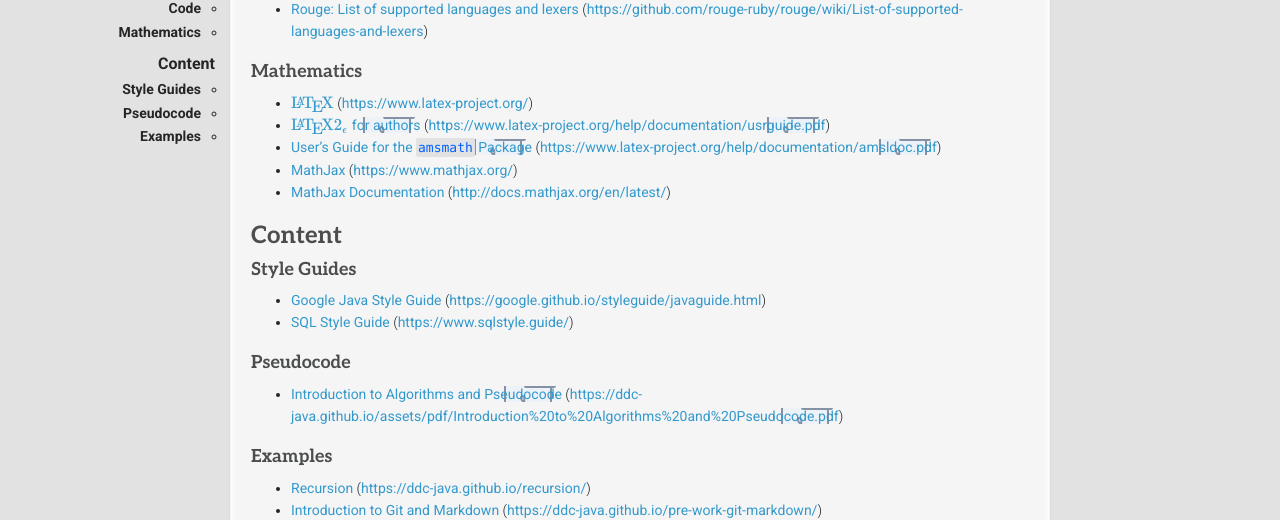
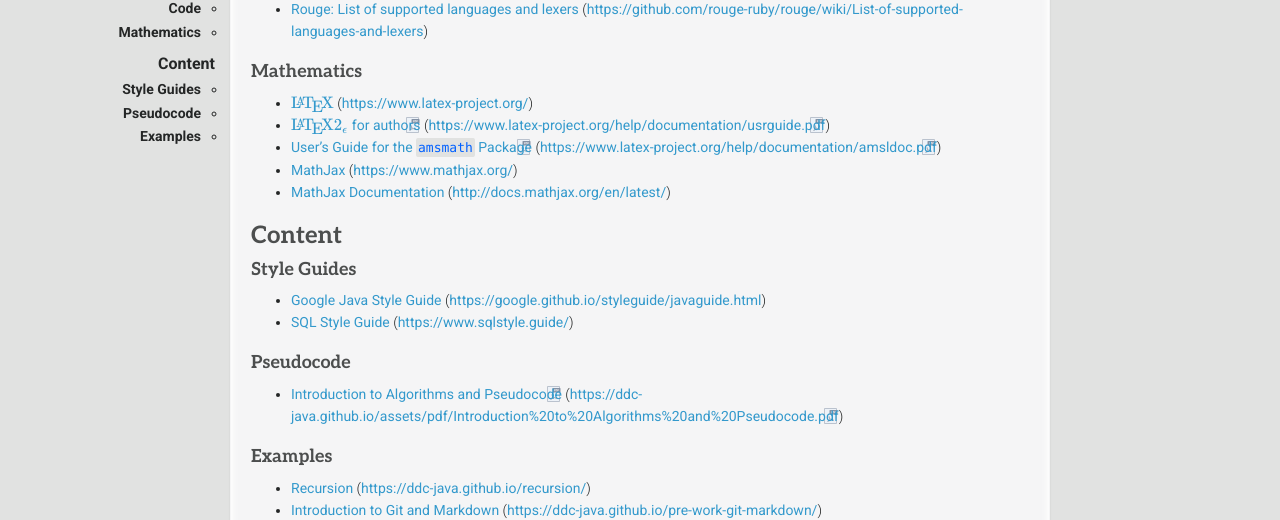
Before and after one commit to ddc-java/ddc-day, a Jekyll site: the page built from resources.md, in a window 1280 px wide and 900 px high, scrolled down 286 px. Shown: the part 282-802 px from the top of the window. Built offline with Jekyll 4.4.1, drawn with Linux system fonts in a browser that asks for light colours; nearby versions of some CDN libraries; some web fonts are replaced; our own code applies the rules of GitHub Pages for plain Markdown files; formulas are drawn with MathJax 3.

Commit message:
Link thumbnails

```diff
--- a/_sass/ddc-day.scss
+++ b/_sass/ddc-day.scss
@@ -134,7 +134,7 @@
 */
 
 a[href^="http" i][href$="pdf" i] {
-  background: url("../images/thumbnails/pdf.svg") no-repeat center right;
+  background: url("../images/thumbnails/pdf.svg") no-repeat center right/contain;
 }
 
 
```
